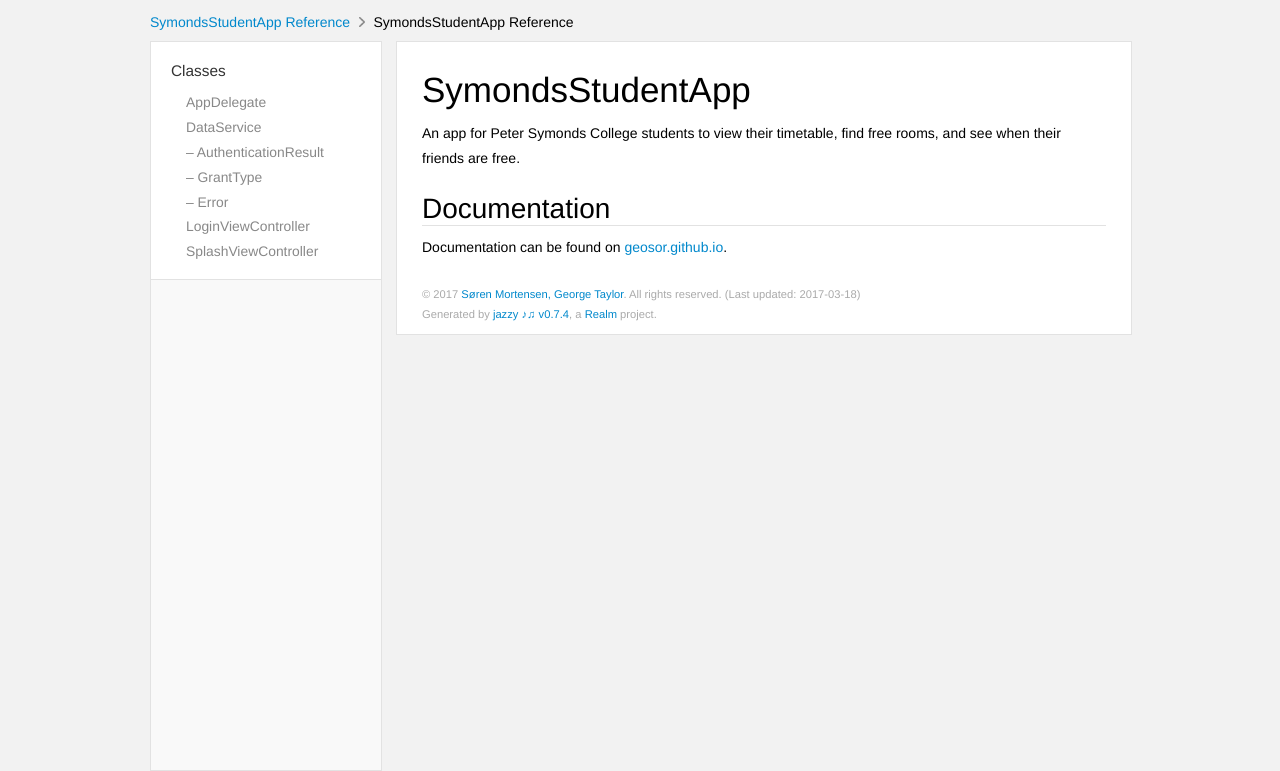
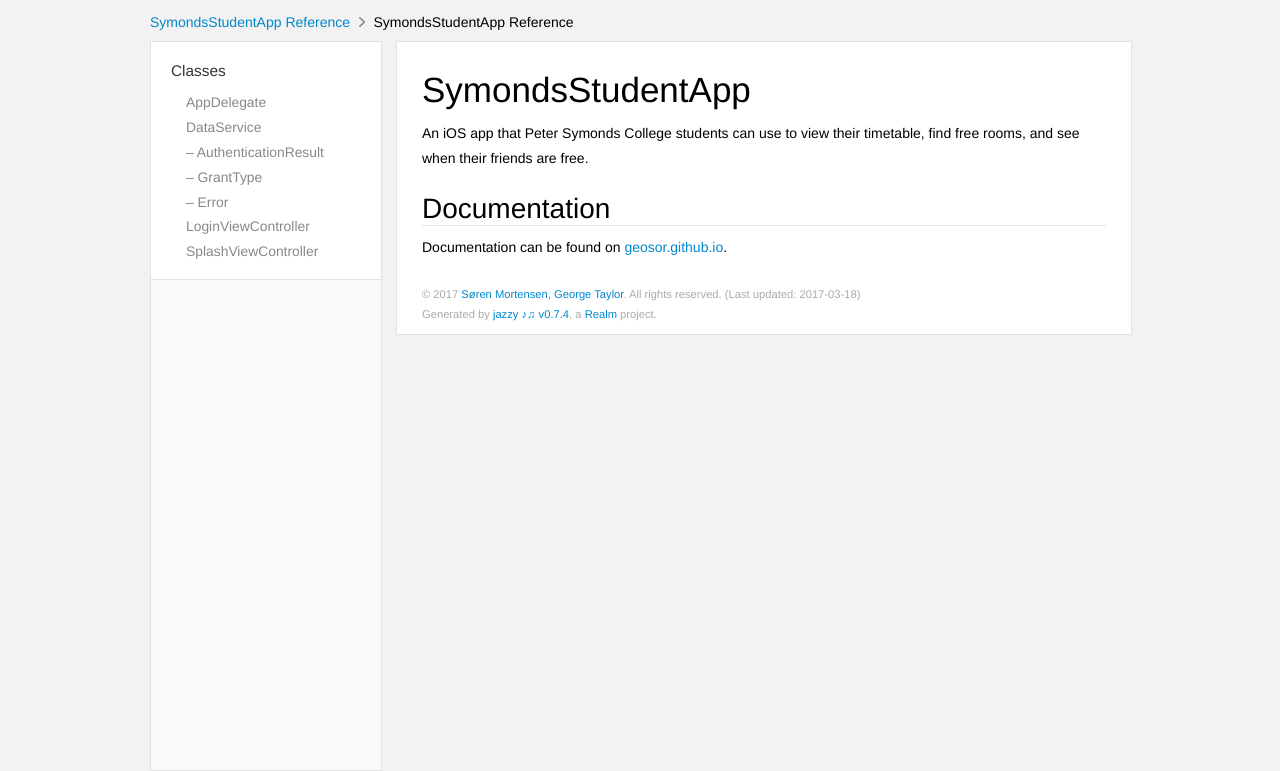
Before and after one commit to geosor/SymondsStudentApp, a plain HTML site: page docsets/SymondsStudentApp.docset/Contents/Resources/Documents/index.html in a window 1280 px wide. Shown: the part 29-800 px from the top of the page. Drawn offline with Linux system fonts and the light colour scheme.

Commit message:
auto-update docs

```diff
--- a/docsets/SymondsStudentApp.docset/Contents/Resources/Documents/index.html
+++ b/docsets/SymondsStudentApp.docset/Contents/Resources/Documents/index.html
@@ -61,7 +61,8 @@
 
             <a href='#symondsstudentapp' class='anchor' aria-hidden=true><span class="header-anchor"></span></a><h1 id='symondsstudentapp'>SymondsStudentApp</h1>
 
-<p>An app for Peter Symonds College students to view their timetable, find free rooms, and see when their friends are free.</p>
+<p>An iOS app that Peter Symonds College students can use to view their timetable, find free rooms, and
+see when their friends are free.</p>
 <a href='#documentation' class='anchor' aria-hidden=true><span class="header-anchor"></span></a><h2 id='documentation'>Documentation</h2>
 
 <p>Documentation can be found on <a href="https://geosor.github.io/SymondsStudentApp/">geosor.github.io</a>.</p>
```
Also changed, not shown: index.html (+2 -1 lines), 1 other file.
